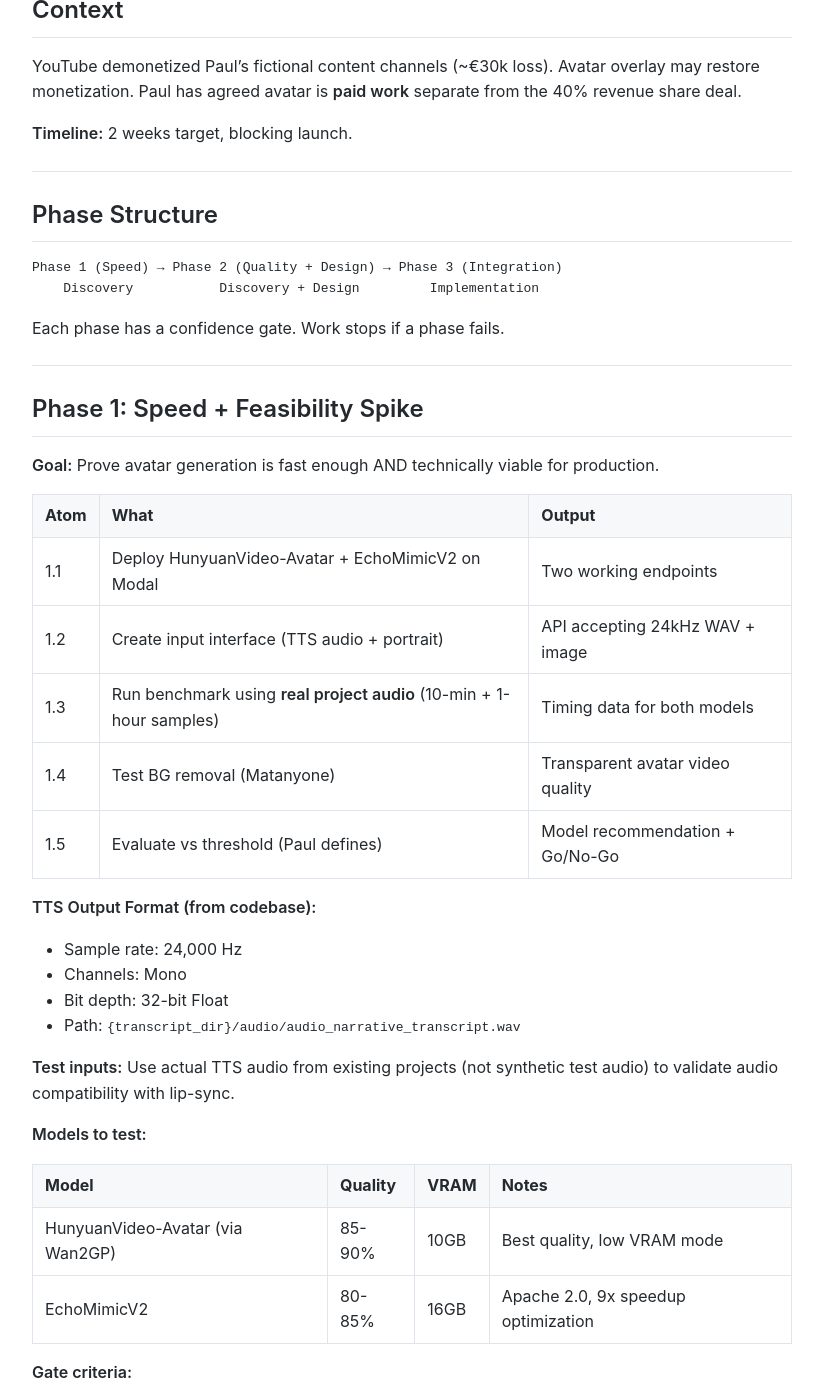
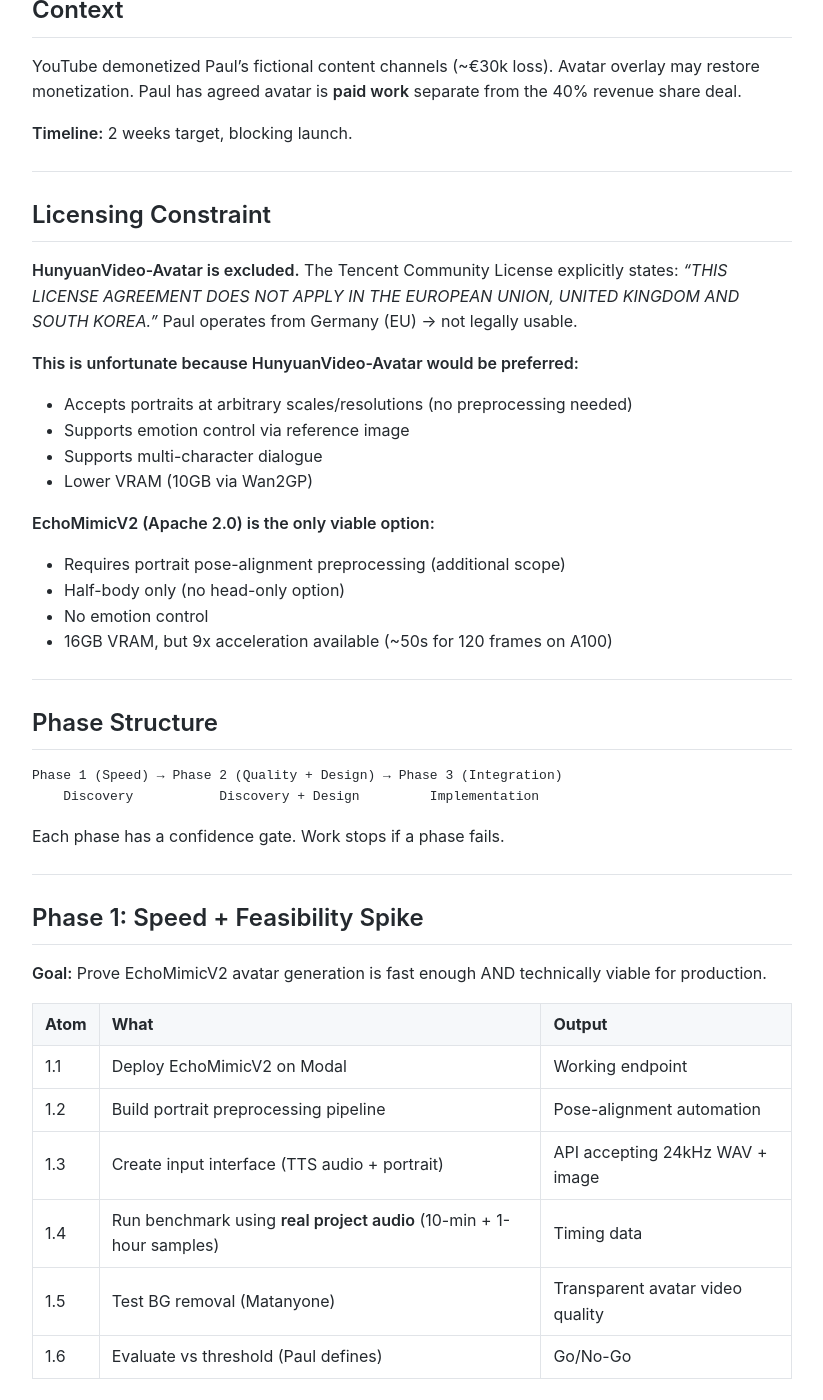
Before and after one commit to MariusWilsch/public-wilsch-ai-pages, a Jekyll site: the page built from project/paul_youtube_fullstack/avatar-contract-scope.md, in a window 1280 px wide and 1400 px high, scrolled down 510 px. Shown: the whole window, without its empty margins (228-1051 px from the left). Built offline with Jekyll 4.4.1, drawn with Linux system fonts in a browser that asks for light colours; our own code applies the rules of GitHub Pages for plain Markdown files; some of the changed text lies outside the part shown.

Commit message:
Sync from hippocampus 2026-01-18

````diff
--- a/project/paul_youtube_fullstack/avatar-contract-scope.md
+++ b/project/paul_youtube_fullstack/avatar-contract-scope.md
@@ -19,6 +19,24 @@ YouTube demonetized Paul's fictional content channels (~€30k loss). Avatar ove
 
 ---
 
+## Licensing Constraint
+
+**HunyuanVideo-Avatar is excluded.** The Tencent Community License explicitly states: *"THIS LICENSE AGREEMENT DOES NOT APPLY IN THE EUROPEAN UNION, UNITED KINGDOM AND SOUTH KOREA."* Paul operates from Germany (EU) → not legally usable.
+
+**This is unfortunate because HunyuanVideo-Avatar would be preferred:**
+- Accepts portraits at arbitrary scales/resolutions (no preprocessing needed)
+- Supports emotion control via reference image
+- Supports multi-character dialogue
+- Lower VRAM (10GB via Wan2GP)
+
+**EchoMimicV2 (Apache 2.0) is the only viable option:**
+- Requires portrait pose-alignment preprocessing (additional scope)
+- Half-body only (no head-only option)
+- No emotion control
+- 16GB VRAM, but 9x acceleration available (~50s for 120 frames on A100)
+
+---
+
 ## Phase Structure
 
 ```
@@ -32,15 +50,16 @@ Each phase has a confidence gate. Work stops if a phase fails.
 
 ## Phase 1: Speed + Feasibility Spike
 
-**Goal:** Prove avatar generation is fast enough AND technically viable for production.
+**Goal:** Prove EchoMimicV2 avatar generation is fast enough AND technically viable for production.
 
 | Atom | What | Output |
 |------|------|--------|
-| 1.1 | Deploy HunyuanVideo-Avatar + EchoMimicV2 on Modal | Two working endpoints |
-| 1.2 | Create input interface (TTS audio + portrait) | API accepting 24kHz WAV + image |
-| 1.3 | Run benchmark using **real project audio** (10-min + 1-hour samples) | Timing data for both models |
-| 1.4 | Test BG removal (Matanyone) | Transparent avatar video quality |
-| 1.5 | Evaluate vs threshold (Paul defines) | Model recommendation + Go/No-Go |
+| 1.1 | Deploy EchoMimicV2 on Modal | Working endpoint |
+| 1.2 | Build portrait preprocessing pipeline | Pose-alignment automation |
+| 1.3 | Create input interface (TTS audio + portrait) | API accepting 24kHz WAV + image |
+| 1.4 | Run benchmark using **real project audio** (10-min + 1-hour samples) | Timing data |
+| 1.5 | Test BG removal (Matanyone) | Transparent avatar video quality |
+| 1.6 | Evaluate vs threshold (Paul defines) | Go/No-Go |
 
 **TTS Output Format (from codebase):**
 - Sample rate: 24,000 Hz
@@ -50,16 +69,16 @@ Each phase has a confidence gate. Work stops if a phase fails.
 
 **Test inputs:** Use actual TTS audio from existing projects (not synthetic test audio) to validate audio compatibility with lip-sync.
 
-**Models to test:**
+**Model:**
 
 | Model | Quality | VRAM | Notes |
 |-------|---------|------|-------|
-| HunyuanVideo-Avatar (via Wan2GP) | 85-90% | 10GB | Best quality, low VRAM mode |
-| EchoMimicV2 | 80-85% | 16GB | Apache 2.0, 9x speedup optimization |
+| EchoMimicV2 | 80-85% | 16GB | Apache 2.0, 9x speedup (~50s/120 frames on A100) |
 
 **Gate criteria:**
 - Processing time < Paul's acceptable threshold (for both 10-min and 1-hour videos)
 - BG removal produces clean transparent output
+- Portrait preprocessing works reliably
 
 ---
 
@@ -136,9 +155,10 @@ Scene Extraction (1) ──┬──→ Image Gen (2) → Video Segments (4) ─
 | 2 | *(If per-channel)* How should portraits be sourced? You provide / Library / AI-generated? | Portrait workflow |
 | 3 | Avatar position: Bottom-right? Side panel? Other? | Phase 3 (FFmpeg overlay config) |
 | 4 | Avatar size: What % of frame? | Phase 3 (overlay dimensions) |
-| 5 | Avatar style: Head only or half-body? | Phase 1 (model selection) |
-| 6 | Acceptable turnaround time for a 10-minute video? | Phase 1 (speed gate) |
-| 7 | Acceptable turnaround time for a 1-hour video? | Phase 1 (speed gate) |
+| 5 | Acceptable turnaround time for a 10-minute video? | Phase 1 (speed gate) |
+| 6 | Acceptable turnaround time for a 1-hour video? | Phase 1 (speed gate) |
+
+**Note:** Style question (head vs half-body) removed. EchoMimicV2 is half-body only.
 
 ---
 
````
